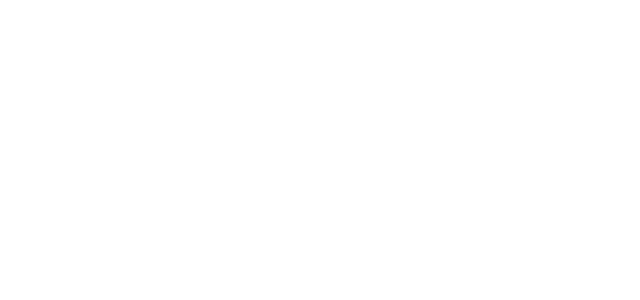
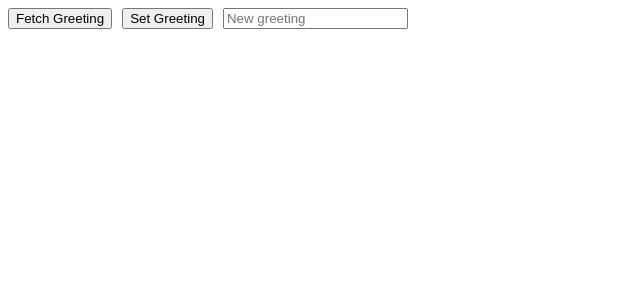
Before and after one commit to fmoliveira/bitdapp, a React (Create React App) app: page / in a window 1280 px wide. Shown: the top 300 px of the page, without its empty margins (0-640 px from the left). Built offline with nearby package versions, Linux system fonts and the light colour scheme.

Commit message:
Integrate frontend with smart contract

```diff
--- a/src/App.tsx
+++ b/src/App.tsx
@@ -1,6 +1,64 @@
+import { useState } from "react";
+import { ethers } from "ethers";
+
+import Greeter from "./artifacts/contracts/Greeter.sol/Greeter.json";
+
+const greeterAddress = "0x5fbdb2315678afecb367f032d93f642f64180aa3";
+
+declare global {
+  var ethereum: ethers.providers.ExternalProvider;
+}
+
 function App() {
+  const [greeting, setGreetingValue] = useState("");
+
+  async function requestAccount() {
+    if (typeof window.ethereum === "undefined") return;
+    if (!window.ethereum.request) return;
+
+    await window.ethereum.request({ method: "eth_requestAccounts" });
+  }
+
+  async function fetchGreeting() {
+    if (typeof window.ethereum === "undefined") return;
+
+    const provider = new ethers.providers.Web3Provider(window.ethereum);
+    const contract = new ethers.Contract(greeterAddress, Greeter.abi, provider);
+
+    try {
+      const data = await contract.greet();
+      console.log("Data:", data);
+    } catch (err) {
+      console.log("Error:", err);
+    }
+  }
+
+  async function setGreeting() {
+    if (typeof window.ethereum === "undefined") return;
+    if (!greeting) return;
+
+    await requestAccount();
+    const provider = new ethers.providers.Web3Provider(window.ethereum);
+    const signer = provider.getSigner();
+    const contract = new ethers.Contract(greeterAddress, Greeter.abi, signer);
+
+    const transaction = await contract.setGreeting(greeting);
+    setGreetingValue("");
+
+    await transaction.wait();
+    fetchGreeting();
+  }
+
   return (
-    <div >
+    <div style={{ display: "flex", gap: 10 }}>
+      <button onClick={fetchGreeting}>Fetch Greeting</button>
+      <button onClick={setGreeting}>Set Greeting</button>
+      <input
+        type="text"
+        placeholder="New greeting"
+        onChange={(event) => setGreetingValue(event.target.value)}
+        value={greeting}
+      />
     </div>
   );
 }
```
